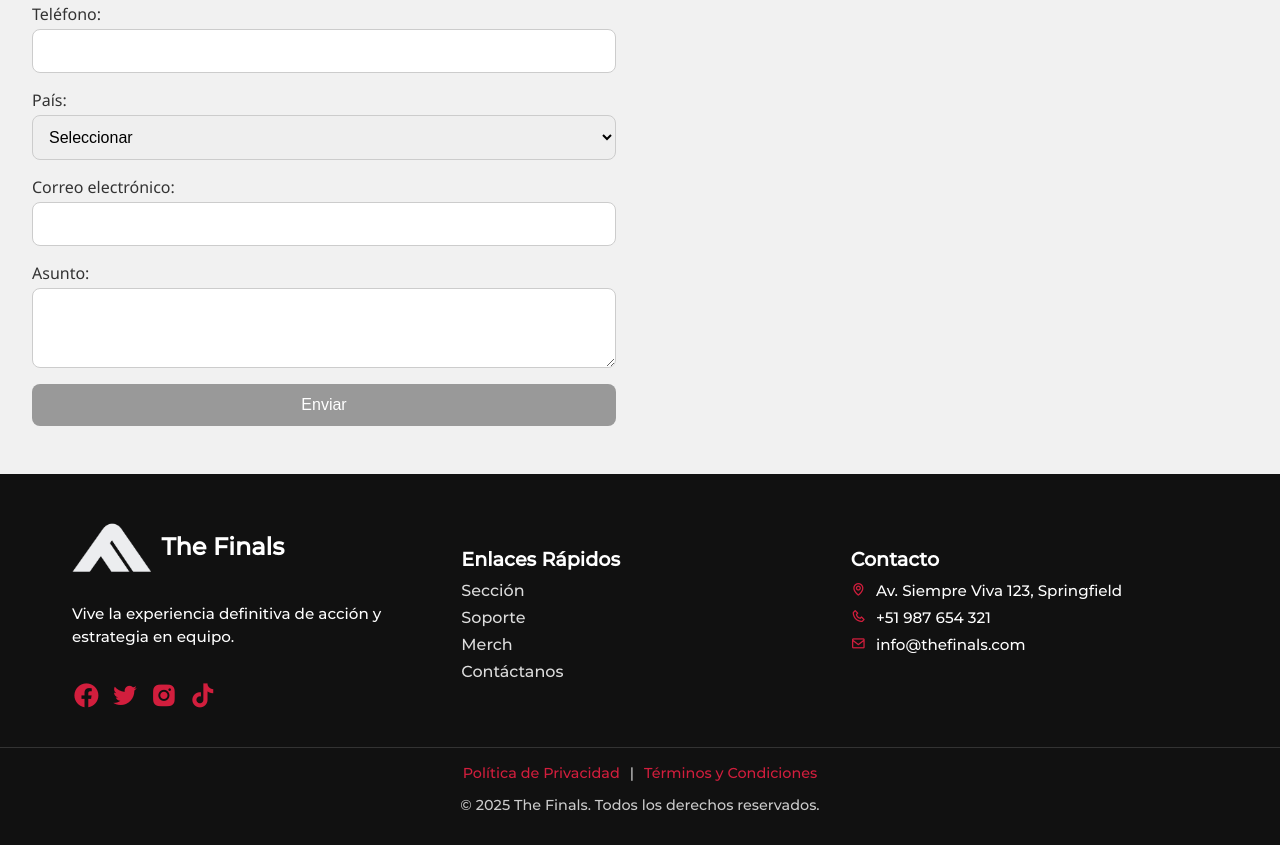
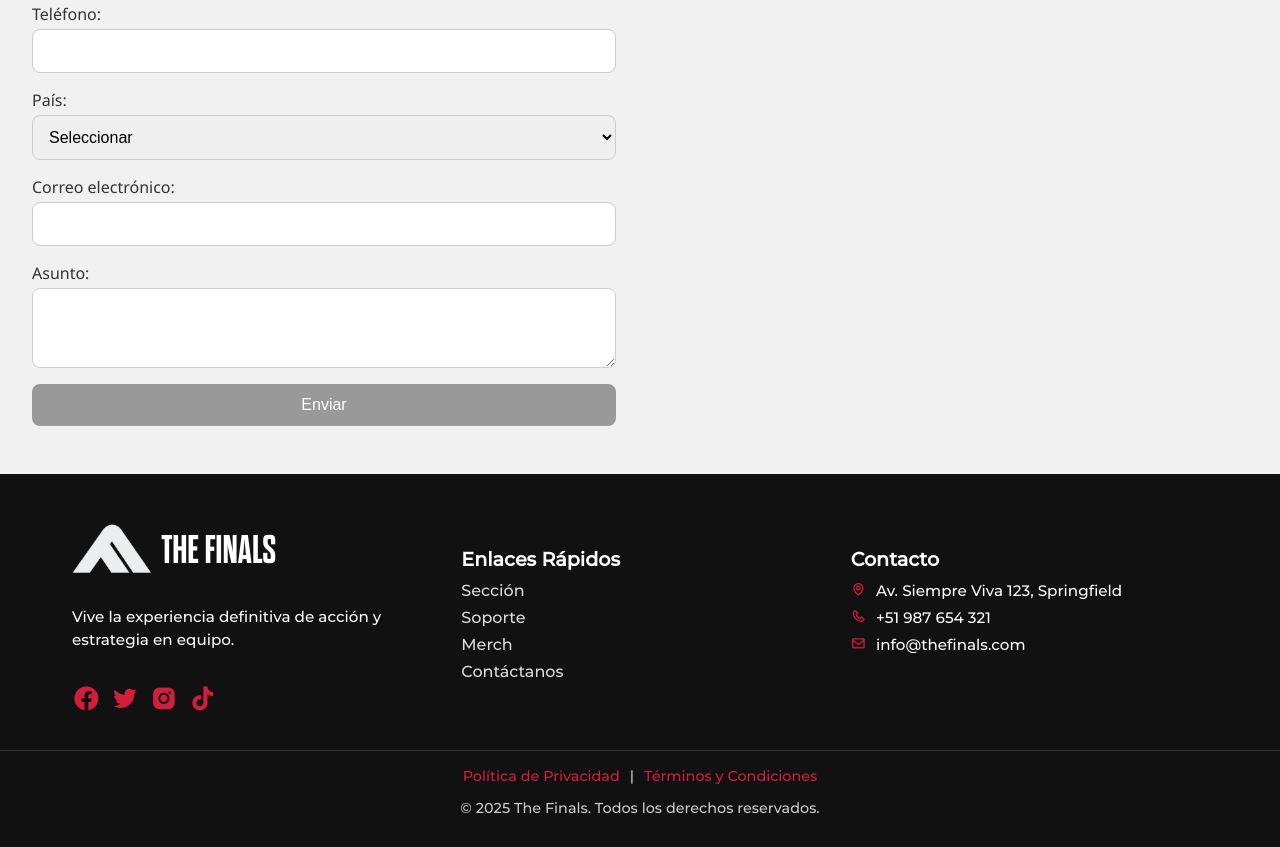
Before and after one commit to Franz2308/Second_Chance, a website: page index.html in a window 1280 px wide. Shown: the part 1807-2654 px from the top of the page. Drawn offline with nearby package versions, Linux system fonts and the light colour scheme.

Commit message:
pie de pagina

```diff
--- a/index.html
+++ b/index.html
@@ -154,24 +154,40 @@
               class="logo-imagen-pie"
               alt="The Finals Logo"
             />
-            The Finals
+            <span class="logo-texto">THE FINALS</span>
           </a>
           <p class="pie-pagina__descripcion">
             Vive la experiencia definitiva de acción y estrategia en equipo.
           </p>
           <div class="pie-pagina__redes">
-            <a href="#" class="pie-pagina__red-social"
-              ><i class="bx bxl-facebook-circle"></i
-            ></a>
-            <a href="#" class="pie-pagina__red-social"
-              ><i class="bx bxl-twitter"></i
-            ></a>
-            <a href="#" class="pie-pagina__red-social"
-              ><i class="bx bxl-instagram-alt"></i
-            ></a>
-            <a href="#" class="pie-pagina__red-social"
-              ><i class="bx bxl-tiktok"></i
-            ></a>
+            <a
+              href="https://www.facebook.com/"
+              target="_blank"
+              class="pie-pagina__red-social"
+            >
+              <i class="bx bxl-facebook-circle"></i>
+            </a>
+            <a
+              href="https://twitter.com/"
+              target="_blank"
+              class="pie-pagina__red-social"
+            >
+              <i class="bx bxl-twitter"></i>
+            </a>
+            <a
+              href="https://www.instagram.com/"
+              target="_blank"
+              class="pie-pagina__red-social"
+            >
+              <i class="bx bxl-instagram-alt"></i>
+            </a>
+            <a
+              href="https://www.tiktok.com/"
+              target="_blank"
+              class="pie-pagina__red-social"
+            >
+              <i class="bx bxl-tiktok"></i>
+            </a>
           </div>
         </div>
 
--- a/styles.css
+++ b/styles.css
@@ -314,16 +314,20 @@ button[type="submit"]:hover {
 
 .pie-pagina__logo {
   display: flex;
-  align-items: center;
-  font-size: 1.5rem;
-  font-weight: bold;
-  color: #fff;
+  align-items: center; /* Mantiene el logo y texto alineados */
   text-decoration: none;
 }
 
 .logo-imagen-pie {
   height: 2.5rem; /* 40px */
-  margin-right: 0.625rem; /* 10px */
+  margin-right: 0.625rem; /* Espacio entre logo y texto */
+}
+
+.logo-texto {
+  font-family: "Titulos", sans-serif;
+  font-size: 2.5rem; /* Tamaño del texto */
+  color: #fff;
+  margin-top: 0.3rem; /* Ajusta hacia abajo */
 }
 
 .logo__resaltado {
```
